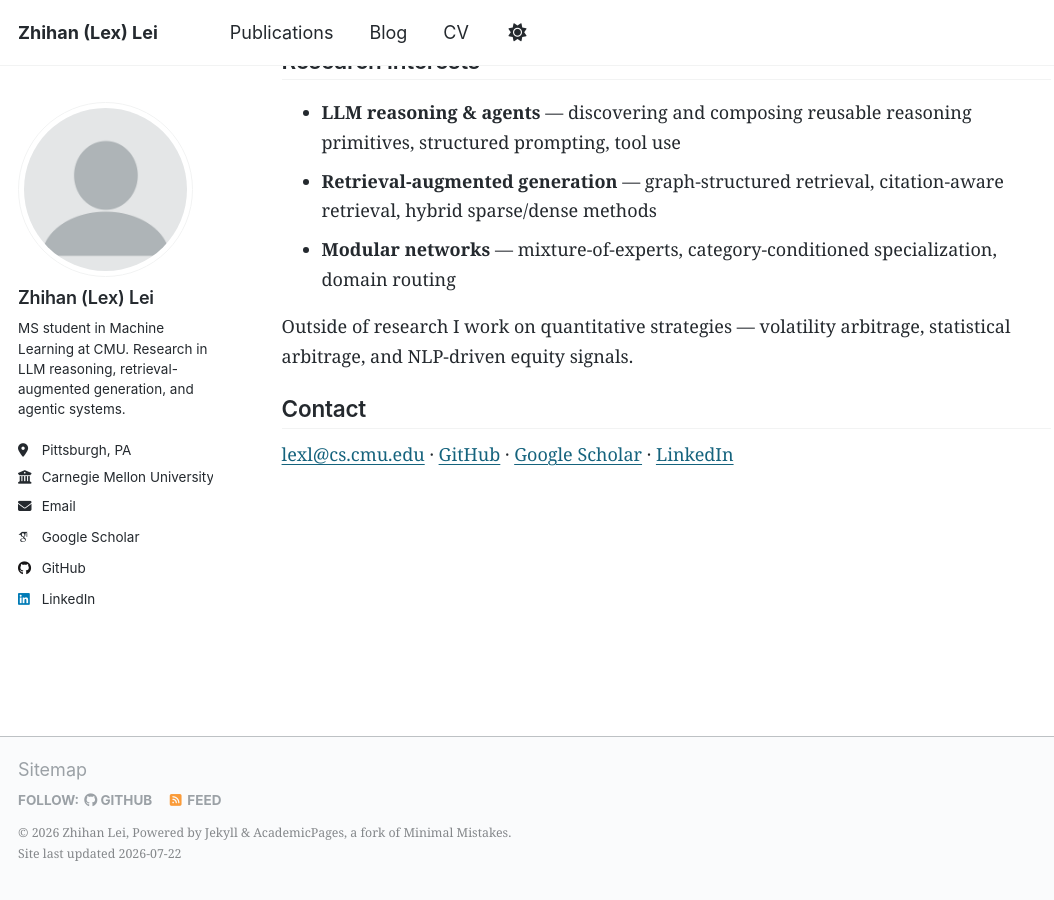
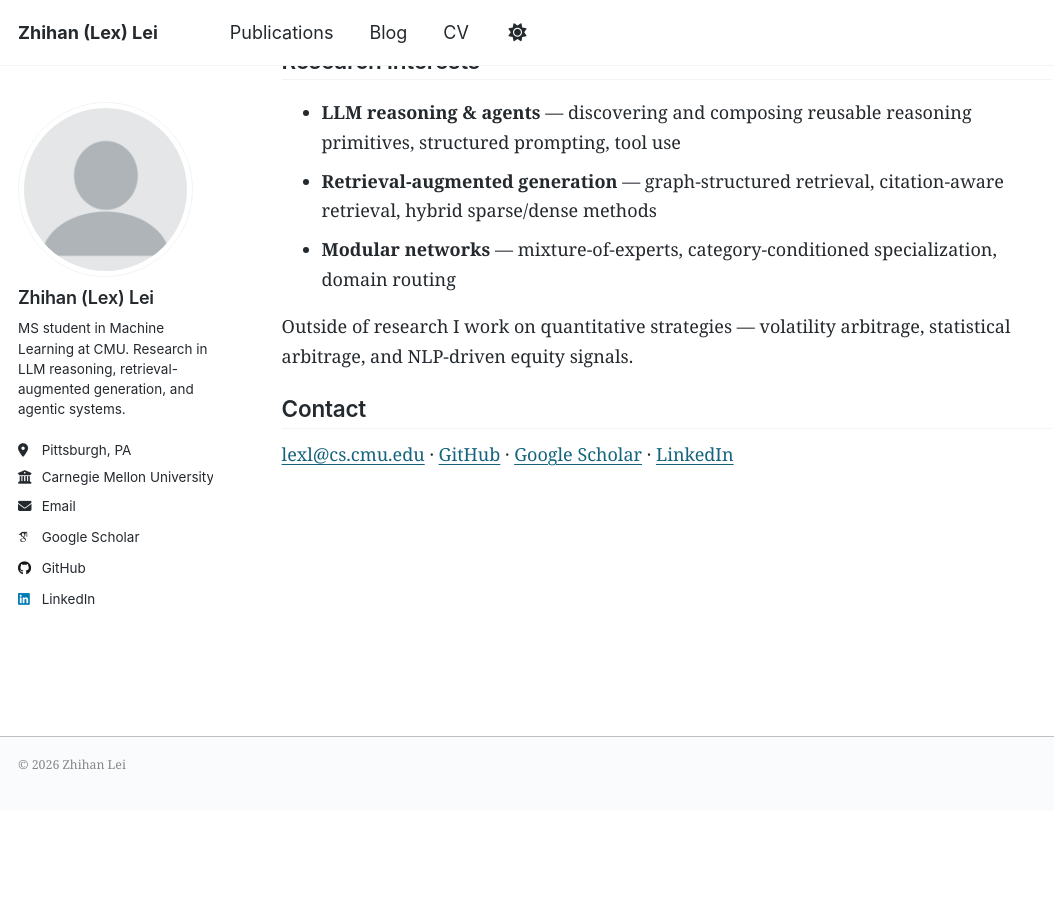
Before and after one commit to lexilei/lexilei.github.io, a Jekyll site: the page built from _pages/about.md, in a window 1280 px wide and 900 px high, scrolled down 524 px. Shown: the whole window, without its empty margins (0-1054 px from the left). Built offline with Jekyll 4.4.1, drawn with Linux system fonts in a browser that asks for light colours; some web fonts are replaced; a script that is not in the unit is left out; after the commit the page ends 1335 px from its top, so only the background shows below that.

Commit message:
Simplify footer to a single copyright line

```diff
--- a/_includes/footer.html
+++ b/_includes/footer.html
@@ -1,25 +1,3 @@
-{% include base_path %}
-
-{% if site.author.github or site.author.bitbucket or site.atom_feed.hide != true %}
-<div class="page__footer-follow">
-  <ul class="social-icons">
-    {% if site.data.ui-text[site.locale].follow_label %}
-      <li><strong>{{ site.data.ui-text[site.locale].follow_label }}</strong></li>
-    {% endif %}
-    {% if site.author.github %}
-      <li><a href="http://github.com/{{ site.author.github }}"><i class="fab fa-github" aria-hidden="true"></i> GitHub</a></li>
-    {% endif %}
-    {% if site.author.bitbucket %}
-      <li><a href="http://bitbucket.org/{{ site.author.bitbucket }}"><i class="fab fa-bitbucket" aria-hidden="true"></i> Bitbucket</a></li>
-    {% endif %}
-    {% if site.atom_feed.hide != true %}
-    <li><a href="{% if site.atom_feed.path %}{{ site.atom_feed.path }}{% else %}{{ base_path }}/feed.xml{% endif %}"><i class="fa fa-fw fa-rss-square" aria-hidden="true"></i> {{ site.data.ui-text[site.locale].feed_label | default: "Feed" }}</a></li>
-    {% endif %}
-  </ul>
+<div class="page__footer-copyright">
+  &copy; {{ site.time | date: '%Y' }} {{ site.name | default: site.title }}
 </div>
-{% endif %}
-
-<div class="page__footer-copyright">
-  &copy; {{ site.time | date: '%Y' }} {{ site.name | default: site.title }}, {{ site.data.ui-text[site.locale].powered_by | default: "Powered by" }} <a href="http://jekyllrb.com" rel="nofollow">Jekyll</a> &amp; <a href="https://github.com/academicpages/academicpages.github.io">AcademicPages</a>, a fork of <a href="https://mademistakes.com/work/minimal-mistakes-jekyll-theme/" rel="nofollow">Minimal Mistakes</a>.<br />
-  Site last updated {{ "now" | date: '%Y-%m-%d' %}}
-</div>
--- a/_includes/footer/custom.html
+++ b/_includes/footer/custom.html
@@ -1,6 +1,4 @@
 <!-- start custom footer snippets -->
-
-<a href="/sitemap/">Sitemap</a>
 
 <!-- Support for MatJax -->
 <script defer src="https://cdnjs.cloudflare.com/polyfill/v3/polyfill.min.js?features=es6"></script>
```
